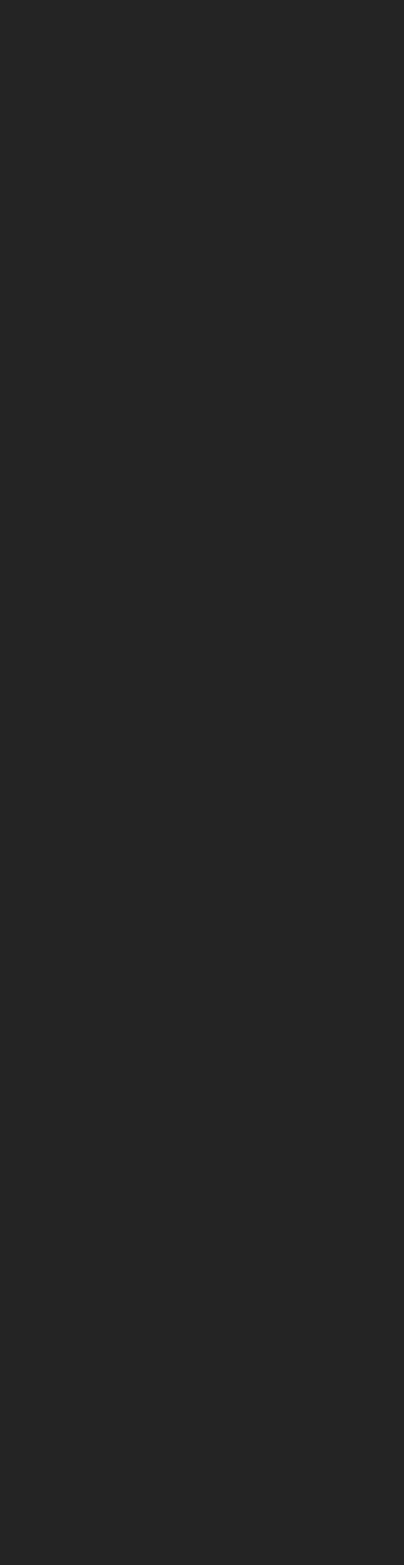
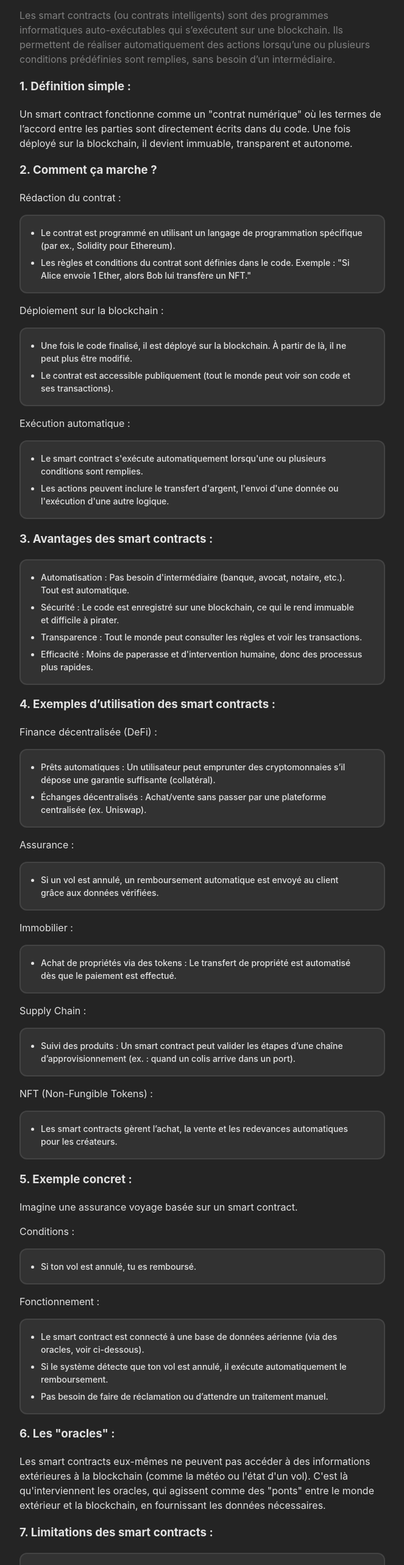
Before and after one commit to hugobonifay/web3, a React (Vite) app: page /web3/smart-contracts in a window 1280 px wide. Shown: the part 220-2786 px from the top of the page at 61% size, without its empty margins (308-971 px from the left). Before the commit the page ends 800 px from the top, so only its background shows below. Built offline with nearby package versions, Linux system fonts and the light colour scheme.

Commit message:
add smart contracts

```diff
--- /dev/null
+++ b/src/components/List.jsx
@@ -0,0 +1,14 @@
+const List = ({ title, items }) => {
+  return (
+    <>
+      {title && <p>{title}</p>}
+      <ul>
+        {items.map((item, index) => (
+          <li key={index}>{item}</li>
+        ))}
+      </ul>
+    </>
+  );
+};
+
+export default List;
--- a/src/components/SmartContracts.jsx
+++ b/src/components/SmartContracts.jsx
@@ -1,7 +1,125 @@
+import List from "./List";
+
 const SmartContracts = () => {
   return (
     <>
-      <h2>SmartContracts</h2>
+      <h2>Smart contracts</h2>
+      <p className="intro">
+        Les smart contracts (ou contrats intelligents) sont des programmes
+        informatiques auto-exécutables qui s’exécutent sur une blockchain. Ils
+        permettent de réaliser automatiquement des actions lorsqu’une ou
+        plusieurs conditions prédéfinies sont remplies, sans besoin d’un
+        intermédiaire.
+      </p>
+      <h3>1. Définition simple :</h3>
+      <p>
+        Un smart contract fonctionne comme un "contrat numérique" où les termes
+        de l’accord entre les parties sont directement écrits dans du code. Une
+        fois déployé sur la blockchain, il devient immuable, transparent et
+        autonome.
+      </p>
+      <h3>2. Comment ça marche ?</h3>
+      <List
+        title="Rédaction du contrat :"
+        items={[
+          "Le contrat est programmé en utilisant un langage de programmation spécifique (par ex., Solidity pour Ethereum).",
+          'Les règles et conditions du contrat sont définies dans le code. Exemple : "Si Alice envoie 1 Ether, alors Bob lui transfère un NFT."',
+        ]}
+      />
+      <List
+        title="Déploiement sur la blockchain :"
+        items={[
+          "Une fois le code finalisé, il est déployé sur la blockchain. À partir de là, il ne peut plus être modifié.",
+          "Le contrat est accessible publiquement (tout le monde peut voir son code et ses transactions).",
+        ]}
+      />
+      <List
+        title="Exécution automatique :"
+        items={[
+          "Le smart contract s'exécute automatiquement lorsqu'une ou plusieurs conditions sont remplies.",
+          "Les actions peuvent inclure le transfert d'argent, l'envoi d'une donnée ou l'exécution d'une autre logique.",
+        ]}
+      />
+      <h3>3. Avantages des smart contracts :</h3>
+      <List
+        items={[
+          "Automatisation : Pas besoin d'intermédiaire (banque, avocat, notaire, etc.). Tout est automatique.",
+          "Sécurité : Le code est enregistré sur une blockchain, ce qui le rend immuable et difficile à pirater.",
+          "Transparence : Tout le monde peut consulter les règles et voir les transactions.",
+          "Efficacité : Moins de paperasse et d'intervention humaine, donc des processus plus rapides.",
+        ]}
+      />
+      <h3>4. Exemples d’utilisation des smart contracts :</h3>
+      <List
+        title="Finance décentralisée (DeFi) :"
+        items={[
+          "Prêts automatiques : Un utilisateur peut emprunter des cryptomonnaies s’il dépose une garantie suffisante (collatéral).",
+          "Échanges décentralisés : Achat/vente sans passer par une plateforme centralisée (ex. Uniswap).",
+        ]}
+      />
+      <List
+        title="Assurance :"
+        items={[
+          "Si un vol est annulé, un remboursement automatique est envoyé au client grâce aux données vérifiées.",
+        ]}
+      />
+      <List
+        title="Immobilier :"
+        items={[
+          "Achat de propriétés via des tokens : Le transfert de propriété est automatisé dès que le paiement est effectué.",
+        ]}
+      />
+      <List
+        title="Supply Chain :"
+        items={[
+          "Suivi des produits : Un smart contract peut valider les étapes d’une chaîne d’approvisionnement (ex. : quand un colis arrive dans un port).",
+        ]}
+      />
+      <List
+        title="NFT (Non-Fungible Tokens) :"
+        items={[
+          "Les smart contracts gèrent l’achat, la vente et les redevances automatiques pour les créateurs.",
+        ]}
+      />
+      <h3>5. Exemple concret :</h3>
+      <p>Imagine une assurance voyage basée sur un smart contract.</p>
+      <List
+        title="Conditions :"
+        items={["Si ton vol est annulé, tu es remboursé."]}
+      />
+      <List
+        title="Fonctionnement :"
+        items={[
+          "Le smart contract est connecté à une base de données aérienne (via des oracles, voir ci-dessous).",
+          "Si le système détecte que ton vol est annulé, il exécute automatiquement le remboursement.",
+          "Pas besoin de faire de réclamation ou d’attendre un traitement manuel.",
+        ]}
+      />
+      <h3>6. Les "oracles" :</h3>
+      <p>
+        Les smart contracts eux-mêmes ne peuvent pas accéder à des informations
+        extérieures à la blockchain (comme la météo ou l'état d'un vol). C'est
+        là qu'interviennent les oracles, qui agissent comme des "ponts" entre le
+        monde extérieur et la blockchain, en fournissant les données
+        nécessaires.
+      </p>
+      <h3>7. Limitations des smart contracts :</h3>
+      <List
+        items={[
+          "Qualité du code : Une erreur dans le code peut entraîner des bugs ou des failles de sécurité. Comme sur la blockchain, le code est immuable, corriger une erreur peut être complexe.",
+          "Dépendance aux oracles : Si un oracle fournit de mauvaises données, le contrat peut mal fonctionner.",
+          "Complexité technique : Développer un smart contract nécessite une expertise en programmation blockchain.",
+          "Régulation : Les smart contracts ne sont pas encore largement reconnus par les lois dans certains pays.",
+        ]}
+      />
+      <h3>Résumé :</h3>
+      <p>
+        Les smart contracts automatisent des processus qui, dans le monde
+        traditionnel, nécessitent souvent des intermédiaires, tout en
+        garantissant transparence, sécurité et efficacité. Ils ouvrent des
+        possibilités infinies dans la finance, l'assurance, les droits d'auteur,
+        et bien d'autres domaines.
+      </p>
     </>
   );
 };
```
